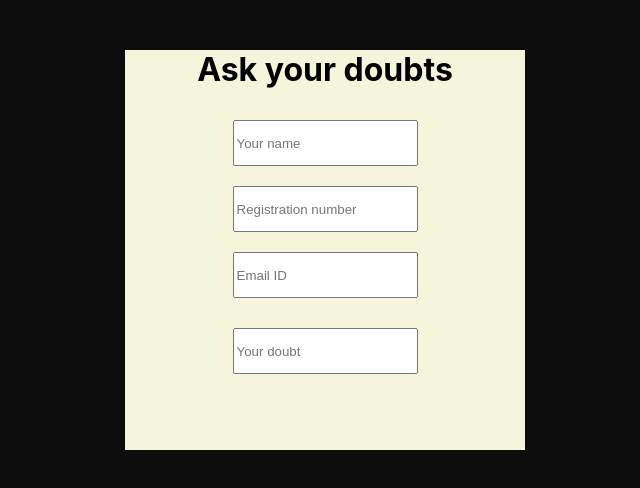
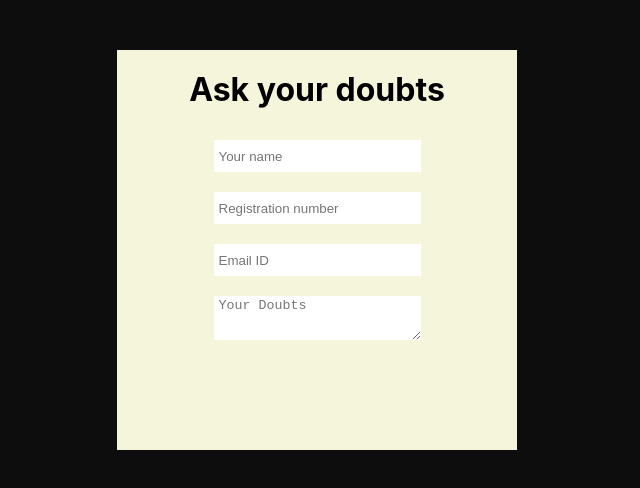
Before and after one commit to ADG-VIT/ama-iOS-Fusion, a React (Create React App) app: page / in a window 1280 px wide. Shown: the top 488 px of the page, without its empty margins (323-963 px from the left). Built offline with nearby package versions, Linux system fonts and the light colour scheme.

Commit message:
centered box

```diff
--- a/src/components/AMA/ama.js
+++ b/src/components/AMA/ama.js
@@ -11,7 +11,7 @@ const ama = () => {
     return (
         <div class="box">
             <div class="askDoubt">
-            <h1>Ask your doubts</h1>
+            <h1 class="title">Ask your doubts</h1>
                 <form>
                     <input class="name" type="text" placeholder="Your name"></input>
                     <br></br>
@@ -19,7 +19,7 @@ const ama = () => {
                     <br></br>
                     <input class="name" type="text" placeholder="Email ID"></input>
                     <br></br>
-                    <input class="doubt" type="text" placeholder="Your doubt"></input>
+                    <textarea class="doubt" placeholder="Your Doubts"></textarea>
                     <br></br>
                 </form>
             </div>
--- a/src/components/AMA/style.css
+++ b/src/components/AMA/style.css
@@ -1,20 +1,26 @@
 .name {
-    height: 40px;
+    height: 30px;
+    width: 200px;
     margin-bottom: 10px;
     margin-top: 10px;
+    padding-left: 5px;
+    border: none;
 }
 
 
 .doubt {
     height: 40px;
-    margin-bottom: 20px;
-    margin-top: 20px;
+    width: 200px;
+    margin-bottom: 10px;
+    margin-top: 10px;
+    padding-left: 5px;
+    border: none;
 }
 
 .askDoubt {
     width: 400px;
-    margin-left: 35%;
-    margin-right: 30%;
+    margin-left: auto;
+    margin-right: auto;
     height: 400px;
     margin-top: 50px;
     background-color: beige;
@@ -26,6 +32,6 @@
     text-align: center !important;
 } */
 
-h1 {
-
+.title {
+    padding-top: 20px;
 }
```
